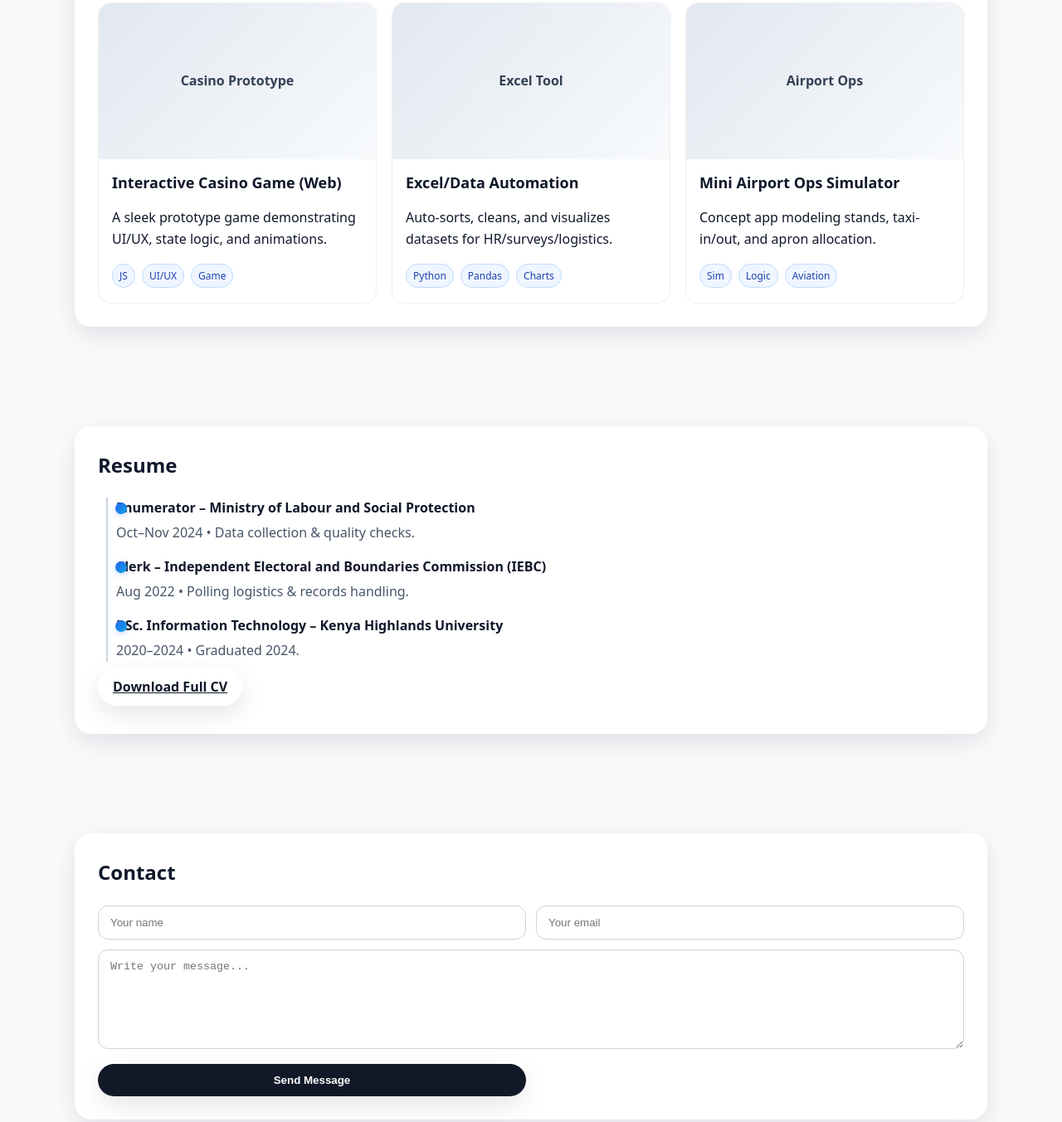
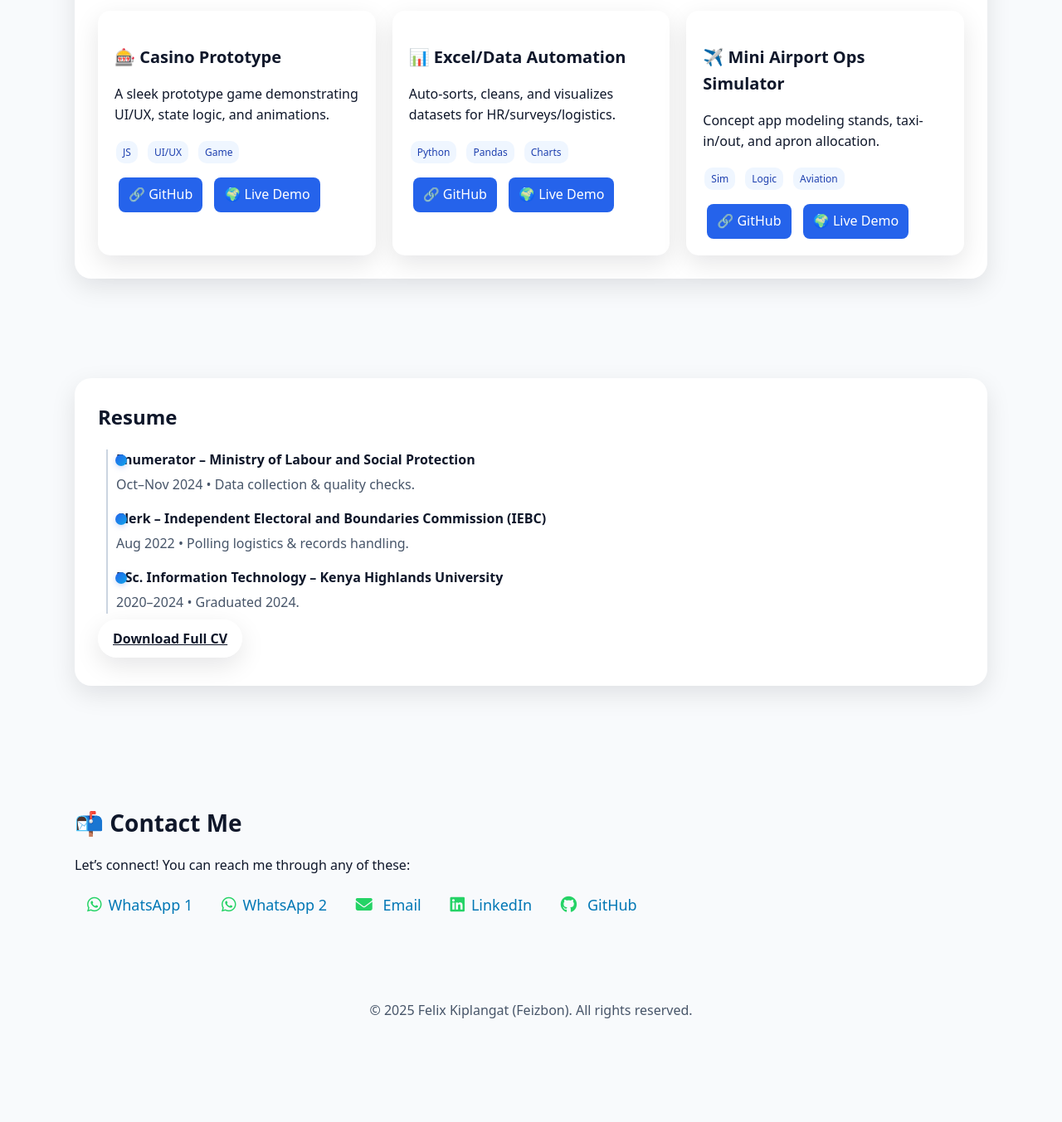
Before and after one commit to felixfeizbon/feizbonhub, a plain HTML site: page index.html in a window 1280 px wide. Shown: the part 1431-2784 px from the top of the page at 83% size. After the commit the page ends 2712 px from the top, so only its background shows below. Drawn offline with Linux system fonts and the light colour scheme.

Commit message:
Add files via upload

```diff
--- a/index.html
+++ b/index.html
@@ -5,6 +5,8 @@
   <meta name="viewport" content="width=device-width, initial-scale=1" />
   <title>Felix Kiplangat – Feizbon Hub</title>
   <meta name="description" content="Portfolio of Felix Kiplangat (Feizbon) – IT Graduate, Aviation Enthusiast, Tech Creator." />
+  <link rel="stylesheet" href="https://cdnjs.cloudflare.com/ajax/libs/font-awesome/6.4.0/css/all.min.css">
+
 <style>
     :root{
       --bg: #0b2a44;           /* deep blue for hero gradient */
@@ -94,6 +96,32 @@
     textarea{ min-height:120px; resize:vertical; }
     .submit{ margin-top:6px; }
 
+
+.contact h2 {
+    font-size: 28px;
+    margin-bottom: 15px;
+  }
+  .contact-icons {
+    margin-top: 20px;
+  }
+  .contact-icons a {
+    margin: 0 15px;
+    font-size: 18px;
+    text-decoration: none;
+    color: #0077b5; /* Default blue */
+    transition: color 0.3s;
+  }
+  .contact-icons a:hover {
+    color: #111;
+  }
+
+.contact-icons a i {
+  font-size: 20px;
+  margin-right: 8px;
+  color: #25D366; /* WhatsApp green */
+}
+
+
     /* Footer & helpers */
     footer{ padding:40px 0 50px; color:var(--muted); text-align:center; }
     .sr-only{ position:absolute; width:1px; height:1px; padding:0; margin:-1px; overflow:hidden; clip:rect(0,0,0,0); white-space:nowrap; border:0; }
@@ -105,6 +133,56 @@
       nav{ display:none; }
       .mobile-nav{ display:flex; gap:14px; }
     }
+
+
+.project-grid {
+  display: grid;
+  grid-template-columns: repeat(auto-fit, minmax(280px, 1fr));
+  gap: 20px;
+  margin-top: 30px;
+}
+.project-card {
+  background: var(--card);
+  border-radius: 15px;
+  padding: 20px;
+  box-shadow: var(--shadow);
+  transition: transform 0.3s ease, box-shadow 0.3s ease;
+  text-align: left;
+}
+.project-card:hover {
+  transform: translateY(-8px);
+  box-shadow: 0 12px 24px rgba(0,0,0,0.15);
+}
+.project-card h3 {
+  font-size: 20px;
+  margin-bottom: 10px;
+}
+.project-card .tags span {
+  display: inline-block;
+  background: #eff6ff;
+  border-radius: 10px;
+  padding: 4px 8px;
+  margin: 2px;
+  font-size: 12px;
+  color: #1e40af;
+}
+.project-card .buttons {
+  margin-top: 15px;
+}
+.project-card .buttons a {
+  display: inline-block;
+  margin: 0 5px;
+  padding: 8px 12px;
+  background: var(--accent);
+  color: #fff;
+  text-decoration: none;
+  border-radius: 8px;
+  transition: background 0.3s;
+}
+.project-card .buttons a:hover {
+  background: var(--accent-2);
+}
+
   </style>
 </head>
 <body>
@@ -186,34 +264,59 @@
 <section id="projects">
   <div class="card">
     <h2 style="margin-top:0">Featured Projects</h2>
-        <div class="projects">
-          <article class="proj">
-            <div class="thumb">Casino Prototype</div>
-            <div class="body">
-              <h3>Interactive Casino Game (Web)</h3>
+
+    <!-- Replace your old .projects block with this -->
+    <div class="project-grid">
+
+      <!-- Project 1 -->
+      <div class="project-card">
+        <h3>🎰 Casino Prototype</h3>
         <p>A sleek prototype game demonstrating UI/UX, state logic, and animations.</p>
-              <div class="tags"><span class="tag">JS</span><span class="tag">UI/UX</span><span class="tag">Game</span></div>
+        <div class="tags">
+          <span>JS</span>
+          <span>UI/UX</span>
+          <span>Game</span>
         </div>
-          </article>
-          <article class="proj">
-            <div class="thumb">Excel Tool</div>
-            <div class="body">
-              <h3>Excel/Data Automation</h3>
+        <div class="buttons">
+          <a href="https://github.com/felixfeizbon/casino-website" target="_blank">🔗 GitHub</a>
+          <a href="#" target="_blank">🌍 Live Demo</a>
+        </div>
+      </div>
+
+      <!-- Project 2 -->
+      <div class="project-card">
+        <h3>📊 Excel/Data Automation</h3>
         <p>Auto-sorts, cleans, and visualizes datasets for HR/surveys/logistics.</p>
-              <div class="tags"><span class="tag">Python</span><span class="tag">Pandas</span><span class="tag">Charts</span></div>
+        <div class="tags">
+          <span>Python</span>
+          <span>Pandas</span>
+          <span>Charts</span>
         </div>
-          </article>
-          <article class="proj">
-            <div class="thumb">Airport Ops</div>
-            <div class="body">
-              <h3>Mini Airport Ops Simulator</h3>
+        <div class="buttons">
+          <a href="#" target="_blank">🔗 GitHub</a>
+          <a href="#" target="_blank">🌍 Live Demo</a>
+        </div>
+      </div>
+
+      <!-- Project 3 -->
+      <div class="project-card">
+        <h3>✈️ Mini Airport Ops Simulator</h3>
         <p>Concept app modeling stands, taxi-in/out, and apron allocation.</p>
-              <div class="tags"><span class="tag">Sim</span><span class="tag">Logic</span><span class="tag">Aviation</span></div>
+        <div class="tags">
+          <span>Sim</span>
+          <span>Logic</span>
+          <span>Aviation</span>
         </div>
-          </article>
+        <div class="buttons">
+          <a href="#" target="_blank">🔗 GitHub</a>
+          <a href="#" target="_blank">🌍 Live Demo</a>
+        </div>
+      </div>
+
     </div>
   </div>
 </section>
+
 
     <!-- Resume / Timeline -->
     <section id="resume">
@@ -237,19 +340,27 @@
       </div>
     </section>
 
-    <!-- Contact -->
-    <section id="contact">
-      <div class="card">
-        <h2 style="margin-top:0">Contact</h2>
-        <form onsubmit="event.preventDefault(); alert('Thanks, Felix will reach back soon!');">
-          <label class="sr-only" for="name">Name</label>
-          <input id="name" type="text" placeholder="Your name" required />
-          <label class="sr-only" for="email">Email</label>
-          <input id="email" type="email" placeholder="Your email" required />
-          <label class="sr-only" for="message">Message</label>
-          <textarea id="message" class="full" placeholder="Write your message..." required></textarea>
-          <button class="btn primary submit" type="submit">Send Message</button>
-        </form>
+    <!-- Contact Section -->
+<section id="contact" class="contact">
+  <h2>📬 Contact Me</h2>
+  <p>Let’s connect! You can reach me through any of these:</p>
+  <div class="contact-icons">
+        <a href="https://wa.me/254115565995" target="_blank" title="WhatsApp">
+       <i class="fab fa-whatsapp"></i>WhatsApp 1
+    </a>
+<a href="https://wa.me/254707049293" target="_blank" title="WhatsApp">
+       <i class="fab fa-whatsapp"></i>WhatsApp 2
+    </a>
+<a href="mailto:felixfeizbon@gmail.com" target="_blank" title="Email">
+      <i class="fas fa-envelope"></i> Email
+    </a>
+    <a href="https://www.linkedin.com/in/YOUR-LINKEDIN" target="_blank" title="LinkedIn">
+      <i class="fab fa-linkedin"></i>LinkedIn
+    </a>
+    <a href="https://github.com/felixfeizbon" target="_blank" title="GitHub">
+      <i class="fab fa-github"></i> GitHub
+    </a>
+
   </div>
 </section>
   </main>
```
Lines whose indentation alone changed are shown as unchanged.
